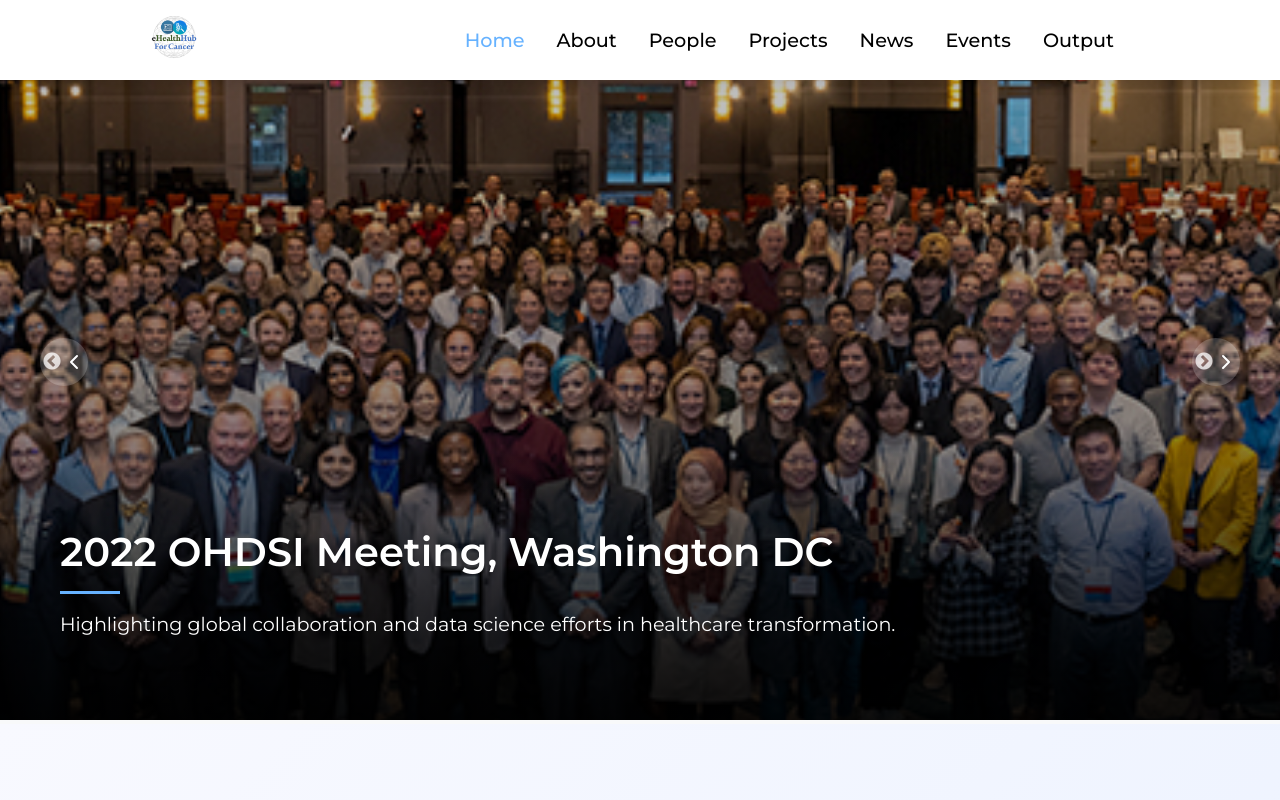
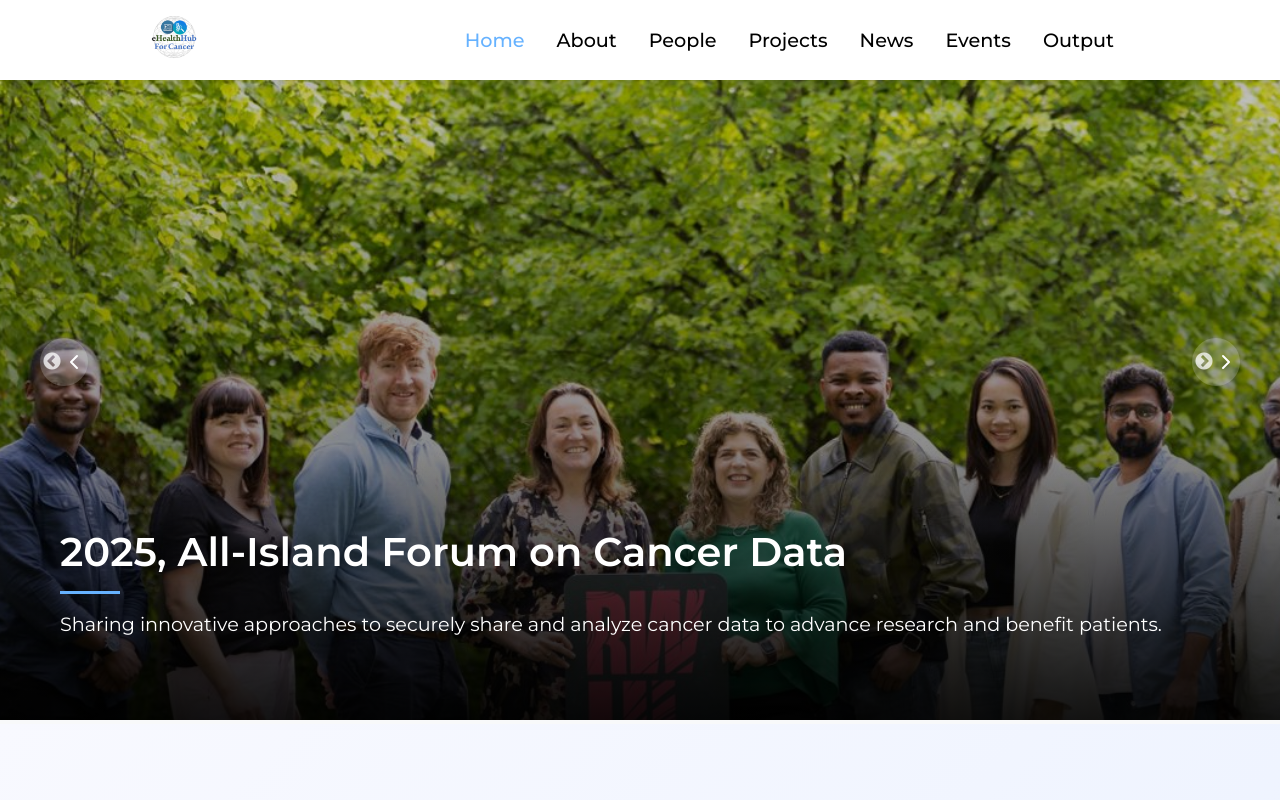
Before and after one commit to eHealthHub4Cancer/ehealth_hub, a React (Create React App) app: page /#/ in a window 1280 px wide. Shown: the top 800 px of the page. Built offline with nearby package versions, Linux system fonts and the light colour scheme; no server answers.

Commit message:
Added new image to the slider

```diff
--- a/src/components/HomeSlider.js
+++ b/src/components/HomeSlider.js
@@ -8,6 +8,7 @@ import "./Slider.css";
 import image1 from '../Images/sliders/2022_OHDSI_meeting_WashingtonDC.jpg';
 import image2 from '../Images/sliders/2023_Belfast Photo 1.jpeg';
 import image3 from '../Images/sliders/Cancer-Research-UL.jpg';
+import image4 from '../Images/sliders/ehealth-people.jpeg'
 import image5 from '../Images/sliders/ul-research-centre-Clifford_Culhane2.jpeg';
 import image6 from '../Images/sliders/hdruk.jpg'
 
@@ -74,6 +75,7 @@ function HomeSlider() {
       <div className="slider-container">
         <Slider {...settings}>
 
+
         <div className="slide">
             <div className="slide-image-container">
               <img src={image3} alt="OHDSI Meeting in Washington DC" />
@@ -87,6 +89,21 @@ function HomeSlider() {
               </div>
             </div>
           </div>
+
+          <div className="slide">
+            <div className="slide-image-container">
+              <img src={image4} alt="OHDSI Meeting in Washington DC" />
+              <div className="slide-overlay"></div>
+            </div>
+            <div className="slide-caption">
+              <div className="caption-content">
+                <h2>2025, All-Island Forum on Cancer Data</h2>
+                <div className="caption-divider"></div>
+                <p>Sharing innovative approaches to securely share and analyze cancer data to advance research and benefit patients.</p>
+              </div>
+            </div>
+          </div>
+
 
           <div className="slide">
             <div className="slide-image-container">
--- a/src/config.js
+++ b/src/config.js
@@ -1,3 +1,4 @@
+
 const config = {
   firebase: {
     apiKey: "YOUR_API_KEY",
```
Also changed, not shown: src/Images/sliders/ehealth-people.jpeg (added).
